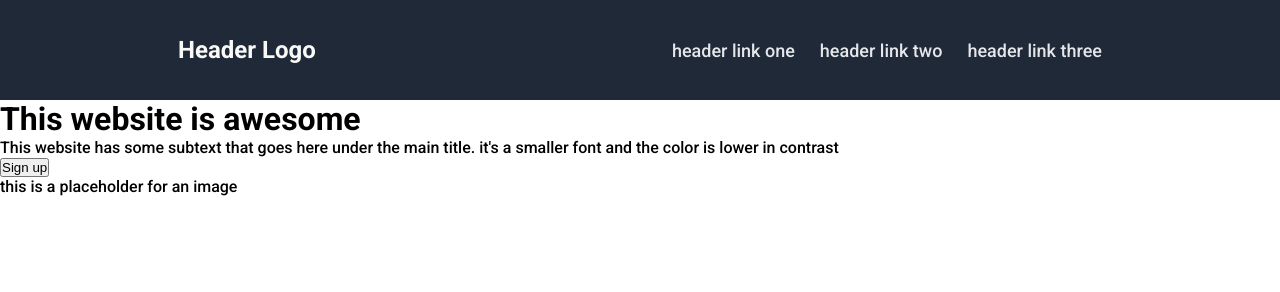
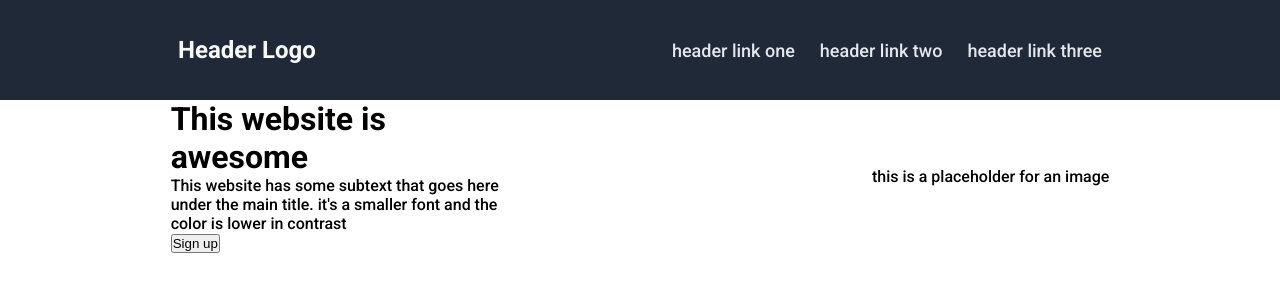
Before and after one commit to iTreykwondo/odin-landing-page, a plain HTML site: page index.html in a window 1280 px wide. Drawn offline with Linux system fonts and the light colour scheme.

Commit message:
Set .main container to flex, space items apart

```diff
--- a/styles.css
+++ b/styles.css
@@ -37,3 +37,13 @@ body {
   color: #e5e7eb;
   text-decoration: none;
 }
+
+.main {
+  display: flex;
+  align-items: center;
+  justify-content: space-around;
+}
+
+.hero-text {
+  max-width: 360px;
+}
```
